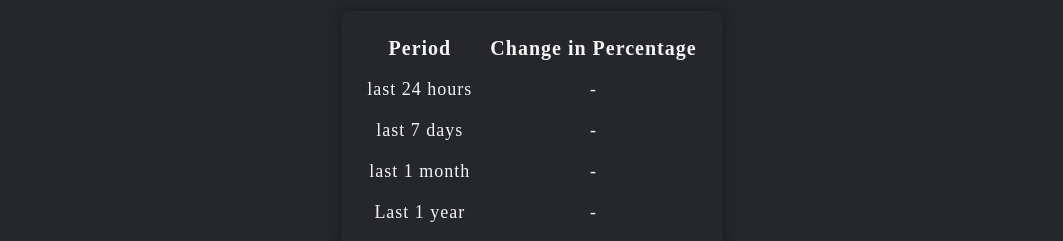
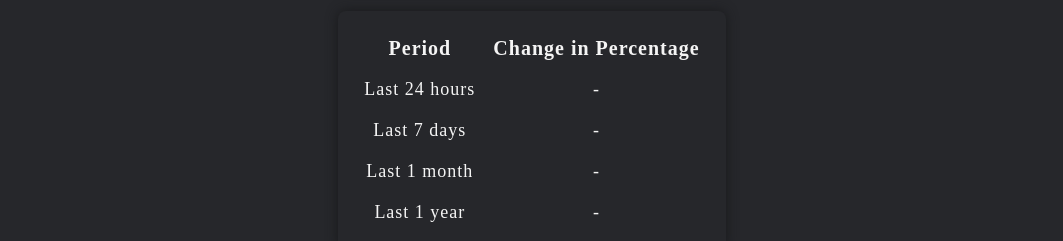
Before and after one commit to Ahana99/Cryptodom, a React (Vite) app: page /coin in a window 1280 px wide. Shown: the part 435-676 px from the top of the page, without its empty margins (108-1171 px from the left). Built offline with nearby package versions, Linux system fonts and the light colour scheme; no server answers.

Commit message:
fourth commit

```diff
--- a/src/components/CoinDetails.jsx
+++ b/src/components/CoinDetails.jsx
@@ -49,7 +49,7 @@ function CoinDetails() {
             </thead>
             <tbody>
               <tr className="row">
-                <td>last 24 hours</td>
+                <td>Last 24 hours</td>
                 <td>
                   {data.market_data?.price_change_percentage_24h ? (
                     data.market_data.price_change_percentage_24h < 0 ? (
@@ -75,7 +75,7 @@ function CoinDetails() {
                 </td>
               </tr>
               <tr>
-                <td>last 7 days</td>
+                <td>Last 7 days</td>
                 <td>
                   {data.market_data?.price_change_percentage_7d ? (
                     data.market_data.price_change_percentage_7d < 0 ? (
@@ -101,7 +101,7 @@ function CoinDetails() {
                 </td>
               </tr>
               <tr>
-                <td>last 1 month</td>
+                <td>Last 1 month</td>
                 <td>
                   {data.market_data?.price_change_percentage_30d ? (
                     data.market_data.price_change_percentage_30d < 0 ? (
```
